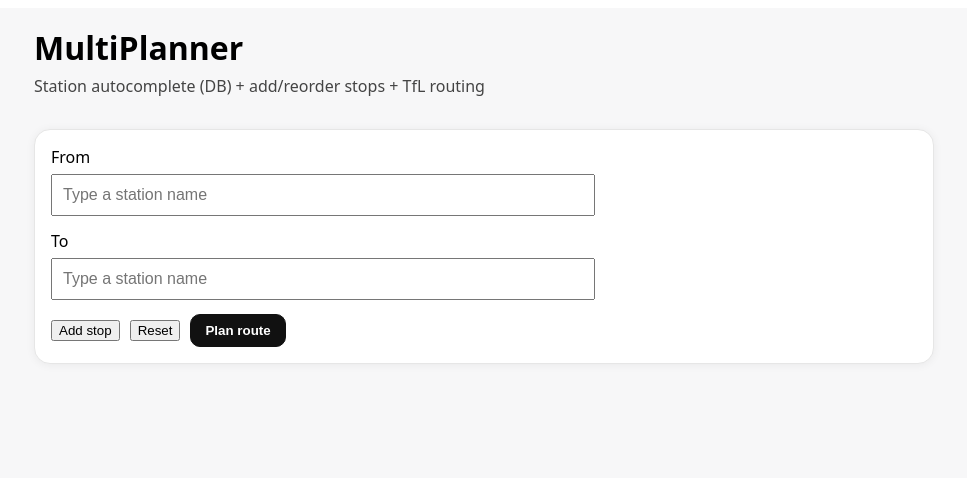
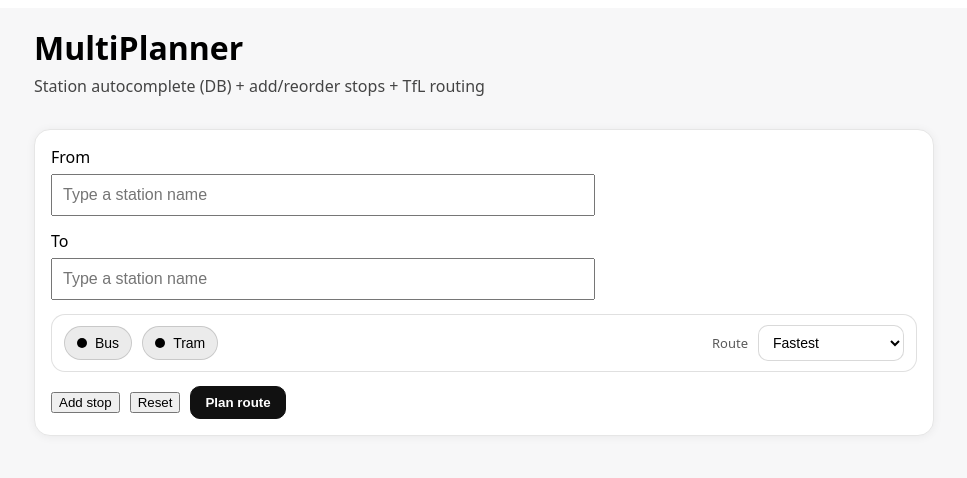
Before and after one commit to prapti-dhungana/MultiPlanner, a React (Vite) app in the folder frontend/: page / in a window 1280 px wide. Shown: the top 478 px of the page, without its empty margins (156-1123 px from the left). Built offline with nearby package versions, Linux system fonts and the light colour scheme.

Commit message:
feat: add route preferences and stylised mode filters

```diff
--- /dev/null
+++ b/frontend/src/components/RouteOptionsBar.tsx
@@ -0,0 +1,117 @@
+import React from "react";
+import type { RouteMultiOptions, SortBy } from "../services/api";
+
+type Props = {
+  // Current options state (sort + toggles)
+  options: RouteMultiOptions;
+
+  // Parent passes a setter (we call it whenever user toggles something)
+  onChange: (next: RouteMultiOptions) => void;
+};
+
+/**
+ * A small “chip” button like Google Maps filters.
+ */
+function ChipButton({
+  label,
+  active,
+  onClick,
+}: {
+  label: string;
+  active: boolean;
+  onClick: () => void;
+}) {
+  return (
+    <button
+      type="button"
+      onClick={onClick}
+      style={{
+        padding: "8px 12px",
+        borderRadius: 999,
+        border: "1px solid rgba(0,0,0,0.15)",
+        background: active ? "rgba(0,0,0,0.08)" : "white",
+        fontSize: 14,
+        cursor: "pointer",
+        display: "inline-flex",
+        alignItems: "center",
+        gap: 8,
+      }}
+      aria-pressed={active}
+    >
+      {/* Small dot indicator */}
+      <span
+        style={{
+          width: 10,
+          height: 10,
+          borderRadius: 999,
+          background: active ? "black" : "rgba(0,0,0,0.25)",
+          display: "inline-block",
+        }}
+      />
+      {label}
+    </button>
+  );
+}
+
+/**
+ * Google Maps style options bar:
+ * - Bus toggle
+ * - Tram toggle
+ * - Route preference dropdown (Fastest / Fewest transfers)
+ */
+export default function RouteOptionsBar({ options, onChange }: Props) {
+  // Default behaviour: include everything until UI is fully built
+  const sortBy: SortBy = options.sortBy ?? "FASTEST";
+  const includeBus = options.includeBus ?? true;
+  const includeTram = options.includeTram ?? true;
+
+  return (
+    <div
+      style={{
+        display: "flex",
+        gap: 12,
+        alignItems: "center",
+        flexWrap: "wrap",
+        padding: "10px 12px",
+        borderRadius: 14,
+        border: "1px solid rgba(0,0,0,0.12)",
+        background: "white",
+      }}
+    >
+      {/* Left side: filter chips */}
+      <div style={{ display: "flex", gap: 10, alignItems: "center" }}>
+        <ChipButton
+          label="Bus"
+          active={includeBus}
+          onClick={() => onChange({ ...options, includeBus: !includeBus })}
+        />
+        <ChipButton
+          label="Tram"
+          active={includeTram}
+          onClick={() => onChange({ ...options, includeTram: !includeTram })}
+        />
+      </div>
+
+      {/* Right side: sort dropdown */}
+      <div style={{ marginLeft: "auto", display: "flex", gap: 10, alignItems: "center" }}>
+        <span style={{ fontSize: 13, color: "rgba(0,0,0,0.65)" }}>Route</span>
+
+        <select
+          value={sortBy}
+          onChange={(e) => onChange({ ...options, sortBy: e.target.value as SortBy })}
+          style={{
+            padding: "8px 10px",
+            borderRadius: 10,
+            border: "1px solid rgba(0,0,0,0.15)",
+            background: "white",
+            fontSize: 14,
+            cursor: "pointer",
+          }}
+        >
+          <option value="FASTEST">Fastest</option>
+          <option value="FEWEST_TRANSFERS">Fewest transfers</option>
+        </select>
+      </div>
+    </div>
+  );
+}
--- a/frontend/src/main.tsx
+++ b/frontend/src/main.tsx
@@ -1,11 +1,18 @@
 import React from "react";
 import ReactDOM from "react-dom/client";
+
+import RouteOptionsBar from "./components/RouteOptionsBar";
 import { StationSearch } from "./components/StationSearch";
-import { Station } from "./services/stations";
-import { routeMulti, MultiRouteResponse, LegSummary, Segment } from "./services/api";
+
+import type { Station } from "./services/stations";
+import { routeMulti } from "./services/api";
+import type { MultiRouteResponse, LegSummary, Segment, RouteMultiOptions } from "./services/api";
 
 type Stop = Station | null;
 
+/**
+ * Format minutes nicely (e.g., 14 min, 1h, 1h 10m)
+ */
 function formatMinutes(mins: number) {
   const h = Math.floor(mins / 60);
   const m = mins % 60;
@@ -14,6 +21,9 @@
   return `${h}h ${m}m`;
 }
 
+/**
+ * Convert TfL mode ids into nicer labels.
+ */
 function prettyMode(mode: string | null | undefined) {
   if (!mode) return "Travel";
   const m = mode.toLowerCase();
@@ -23,6 +33,7 @@
   if (m === "dlr") return "DLR";
   if (m === "overground") return "Overground";
   if (m === "national-rail" || m === "nationalrail") return "National Rail";
+  if (m === "elizabeth-line") return "Elizabeth line";
   return mode;
 }
 
@@ -90,7 +101,15 @@
 }
 
 function App() {
-  const [stops, setStops] = React.useState<Stop[]>([null, null]); // From, To
+  // Stops list: [From, ...ViaStops, To]
+  const [stops, setStops] = React.useState<Stop[]>([null, null]);
+
+  //default = include everything
+  const [options, setOptions] = React.useState<RouteMultiOptions>({
+    includeBus: true,
+    includeTram: true,
+    sortBy: "FASTEST",
+  });
 
   const setStopAt = (idx: number, station: Station | null) => {
     setStops((prev) => {
@@ -193,10 +212,28 @@
               onChange={(s) => setStopAt(stops.length - 1, s)}
             />
 
+            {/* options bar with bus/tram toggles + sort preference) */}
+            <RouteOptionsBar options={options} onChange={setOptions} />
+
+            {/* Buttons row */}
             <div style={{ display: "flex", gap: 10, alignItems: "center", flexWrap: "wrap" }}>
               <button type="button" onClick={addStop}>Add stop</button>
 
-              <button type="button" onClick={() => setStops([null, null])}>
+              <button
+                type="button"
+                onClick={() => {
+                  setStops([null, null]);
+                  setRouteResult(null);
+                  setRouteError(null);
+
+                  // Reset options back to defaults as well
+                  setOptions({
+                    includeBus: true,
+                    includeTram: true,
+                    sortBy: "FASTEST",
+                  });
+                }}
+              >
                 Reset
               </button>
 
@@ -224,7 +261,8 @@
                   setRouteResult(null);
 
                   try {
-                    const data = await routeMulti(all);
+                    //  Send options to backend
+                    const data = await routeMulti(all, options);
                     setRouteResult(data);
                   } catch (e) {
                     setRouteError(String(e));
@@ -262,18 +300,23 @@
               }}
             >
               <div style={{ display: "flex", justifyContent: "space-between", gap: 12, flexWrap: "wrap" }}>
-                <div style={{ fontWeight: 800, fontSize: 18 }}>
-                  Trip summary
-                </div>
+                <div style={{ fontWeight: 800, fontSize: 18 }}>Trip summary</div>
+
                 <div style={{ display: "flex", gap: 16, color: "#333", fontWeight: 700 }}>
                   <div>Total: {formatMinutes(routeResult.totalDurationMinutes)}</div>
-                  <div>
-                    Changes: {routeResult.totalInterchanges}
-                  </div>
+                  <div>Changes: {routeResult.totalInterchanges}</div>
                 </div>
               </div>
+
               <div style={{ marginTop: 6, color: "#666" }}>
                 {routeResult.legs} leg{routeResult.legs === 1 ? "" : "s"}
+              </div>
+
+              {/* Tiny “Maps style” line showing current options */}
+              <div style={{ marginTop: 8, fontSize: 13, color: "#666" }}>
+                {options.sortBy === "FASTEST" ? "Fastest route" : "Fewest transfers"} •{" "}
+                {options.includeBus ? "Bus" : "No bus"} •{" "}
+                {options.includeTram ? "Tram" : "No tram"}
               </div>
             </div>
 
```
